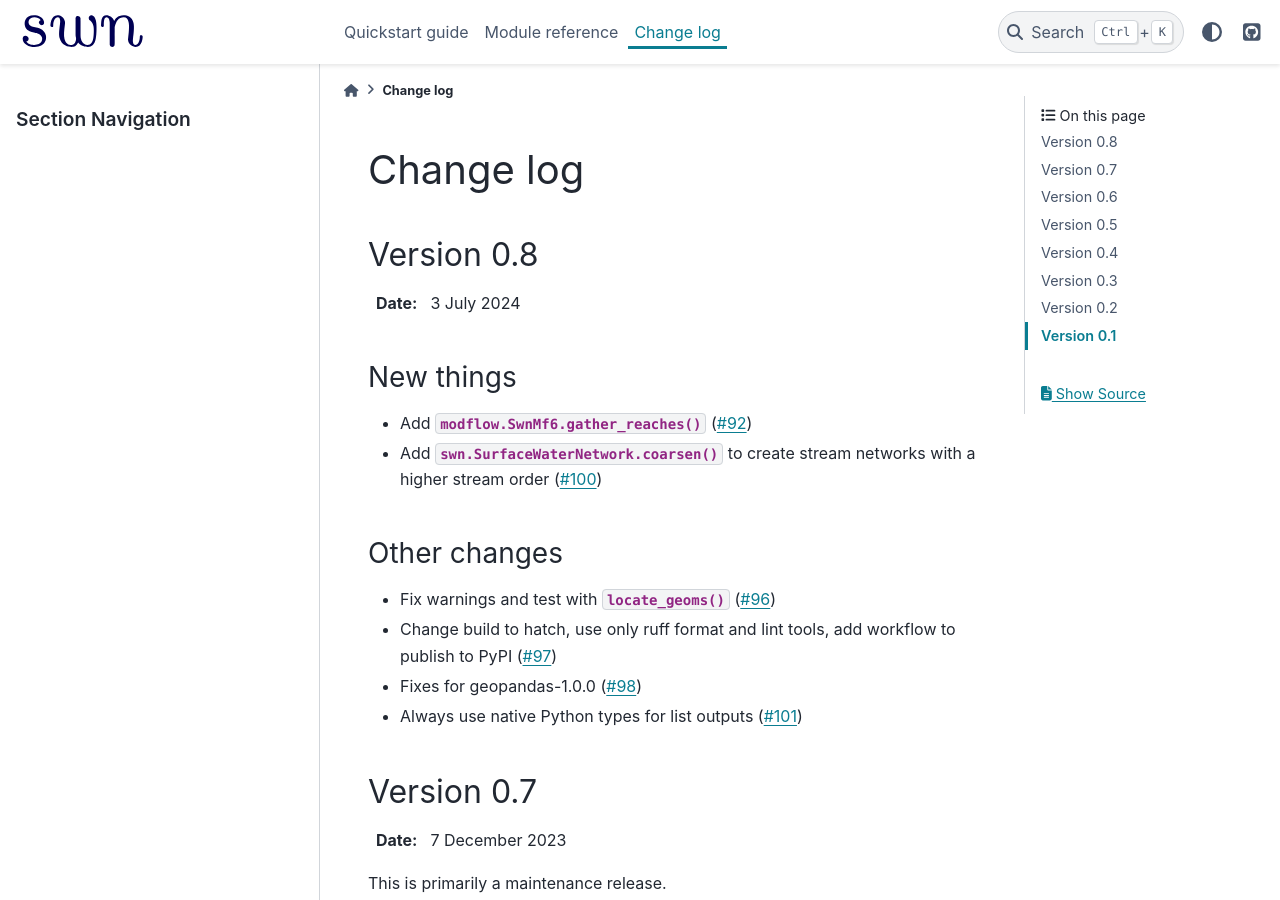
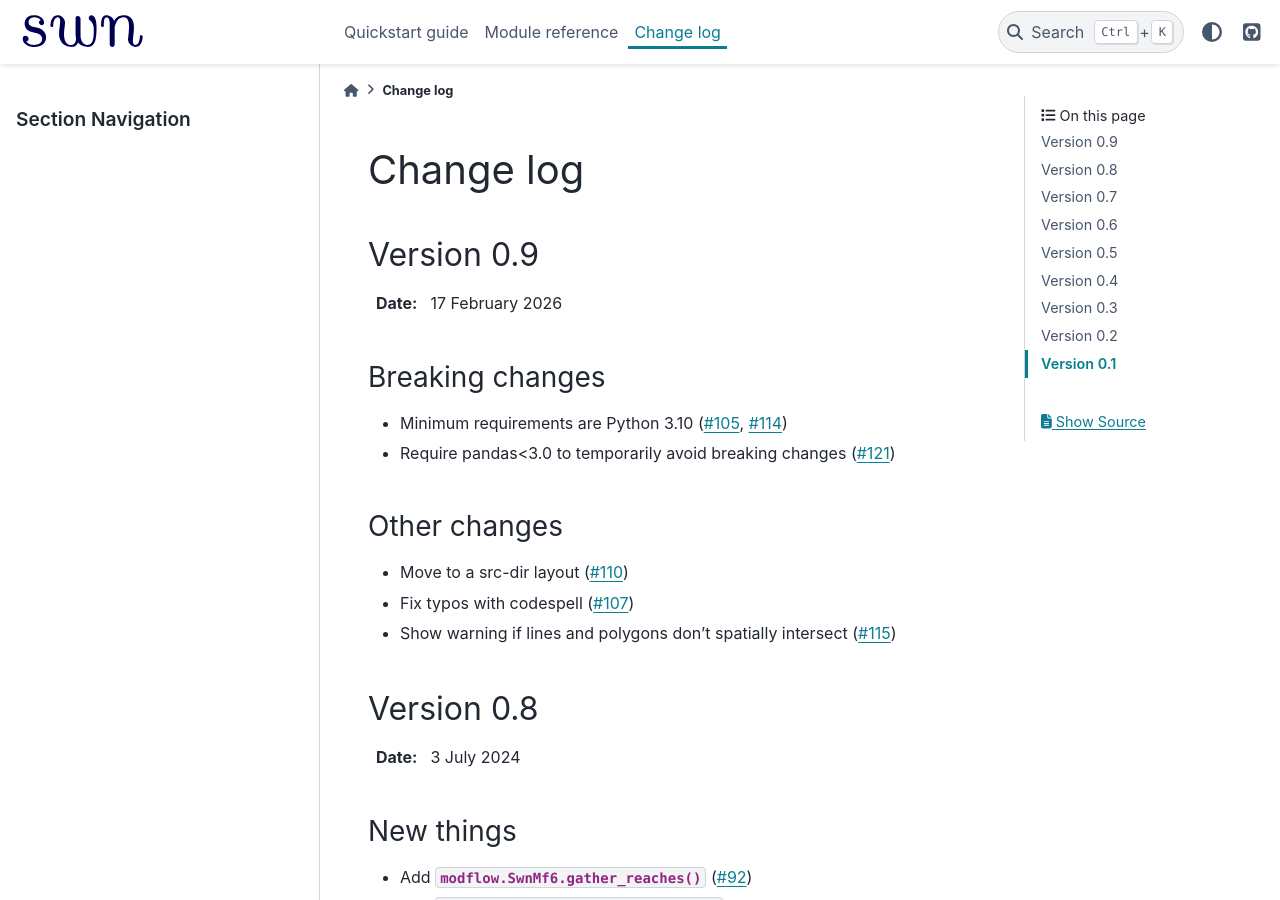
Before and after one commit to mwtoews/surface-water-network, a Sphinx documentation site: the page built from docs/source/changelog.rst, in a window 1280 px wide and 900 px high. Built offline with Sphinx 7.4.7 and the PyData theme 0.15.4, drawn with Linux system fonts in a browser that asks for light colours.

Commit message:
RLS: 0.9 (#136)

```diff
--- a/docs/source/changelog.rst
+++ b/docs/source/changelog.rst
@@ -2,6 +2,22 @@ Change log
 ==========
 
 .. currentmodule:: swn
+
+Version 0.9
+-----------
+
+:Date: 17 February 2026
+
+Breaking changes
+~~~~~~~~~~~~~~~~
+- Minimum requirements are Python 3.10 (:pr:`105`, :pr:`114`)
+- Require pandas<3.0 to temporarily avoid breaking changes (:pr:`121`)
+
+Other changes
+~~~~~~~~~~~~~
+- Move to a src-dir layout (:pr:`110`)
+- Fix typos with codespell (:pr:`107`)
+- Show warning if lines and polygons don't spatially intersect (:pr:`115`)
 
 Version 0.8
 -----------
```
Also changed, not shown: 1 other file.
